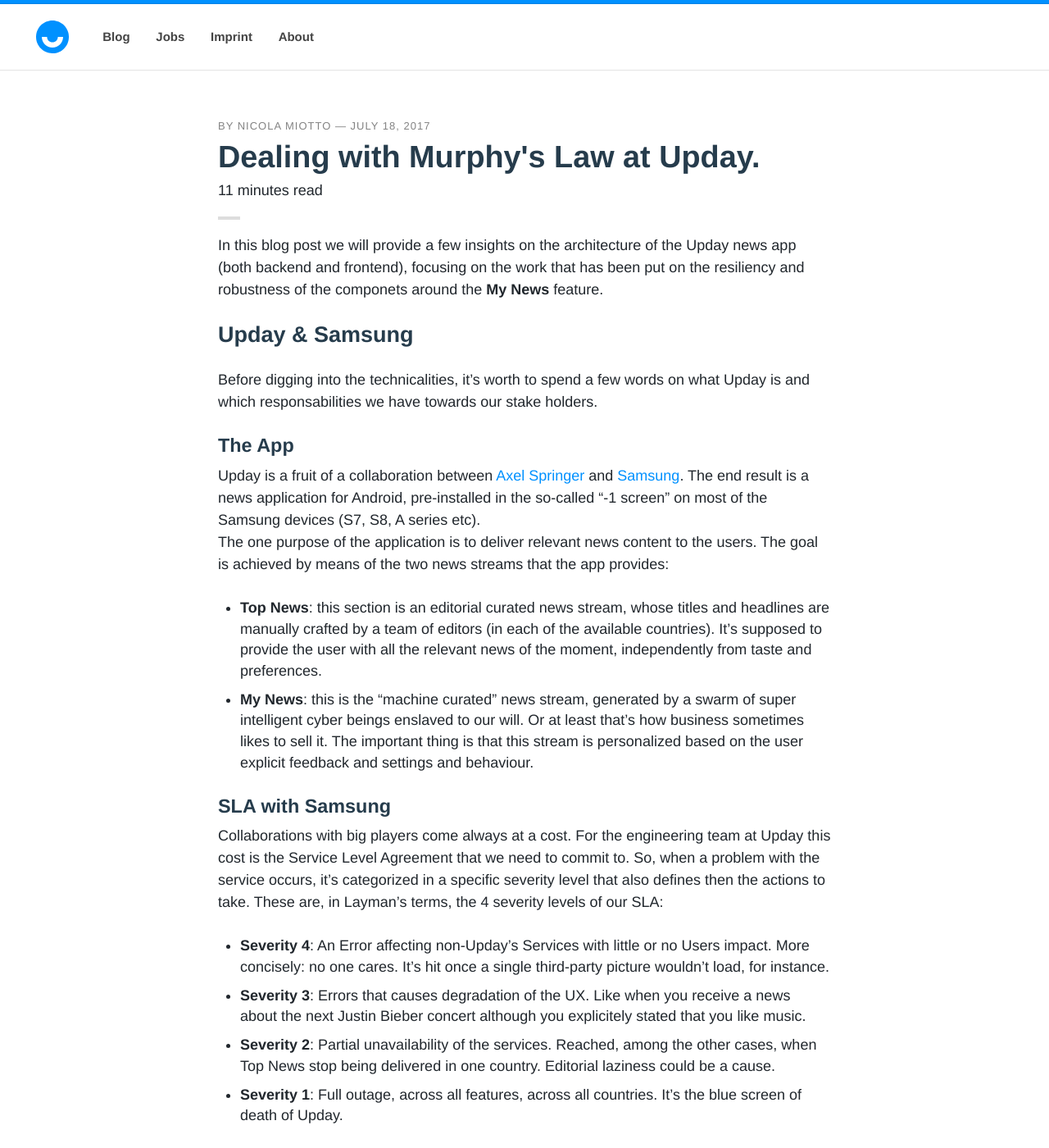
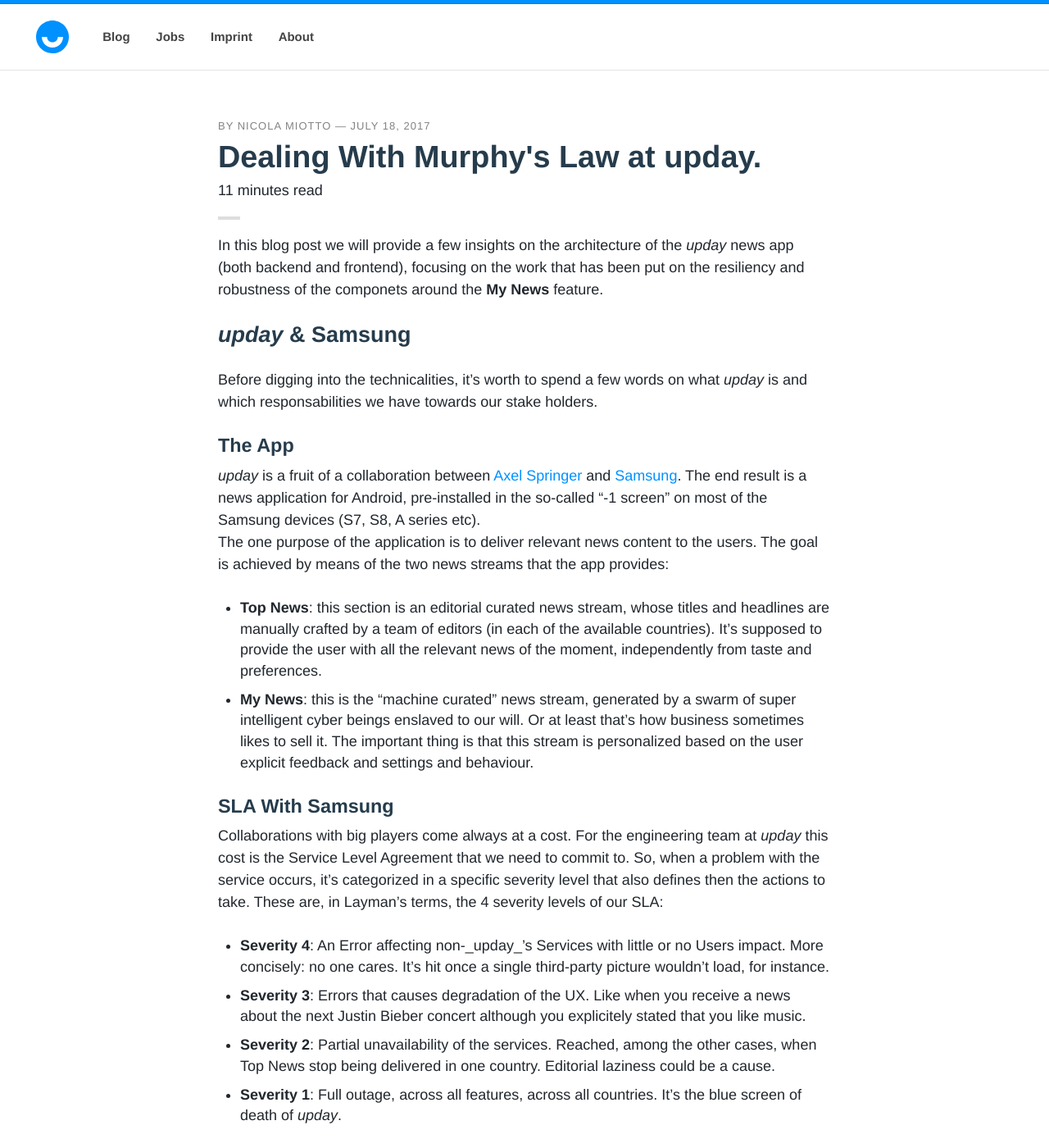
Before and after one commit to upday/upday.github.io, a Jekyll site: the page built from _posts/blog/2017-07-18-dealing-with-murphy-s-law-at-upday.md, in a window 1280 px wide and 1400 px high. Shown: the whole window at 82% size. Built offline with Jekyll 4.4.1, drawn with Linux system fonts in a browser that asks for light colours; nearby versions of some CDN libraries; some web fonts are replaced; comment, search, counter and statistics services are not loaded; some of the changed text lies outside the part shown.

Commit message:
Minor layout fixes

```diff
--- a/_posts/blog/2017-07-18-dealing-with-murphy-s-law-at-upday.md
+++ b/_posts/blog/2017-07-18-dealing-with-murphy-s-law-at-upday.md
@@ -1,47 +1,50 @@
 ---
 layout: post
-title: "Dealing with Murphy's Law at Upday."
-description: My News resiliency layers
+title: "Dealing With Murphy's Law at upday."
+description: My News Resiliency Layers
 modified:
 categories: blog
 author: nicola_miotto
-excerpt: In this blog post we will provide a few insights on the architecture of the Upday news app, focusing on the work put on the resiliency and robustness of the componets around the My News feature.
+excerpt: In this blog post we will provide a few insights on the architecture of the _upday_ news app, focusing on the work put on the resiliency and robustness of the componets around the My News feature.
 tags: [Resiliency, Architecture, Robustness, SLA]
 date: 2017-07-18T00:39:55-04:00
 ---
-In this blog post we will provide a few insights on the architecture of the Upday news app (both backend and frontend), focusing on the work that has been put on the resiliency and robustness of the componets around the __My News__ feature.
+In this blog post we will provide a few insights on the architecture of the _upday_ news app (both backend and frontend), focusing on the work that has been put on the resiliency and robustness of the componets around the __My News__ feature.
 
-## Upday & Samsung
+## _upday_ & Samsung
 
-Before digging into the technicalities, it's worth to spend a few words on what Upday is and which responsabilities we have towards our stake holders.
+Before digging into the technicalities, it's worth to spend a few words on what _upday_ is and which responsabilities we have towards our stake holders.
 
 ### The App
-Upday is a fruit of a collaboration between [Axel Springer](https://en.wikipedia.org/wiki/Axel_Springer_SE) and [Samsung](https://en.wikipedia.org/wiki/Samsung). The end result is a news application for Android, pre-installed in the so-called "-1 screen" on most of the Samsung devices (S7, S8, A series etc).<br>
+
+_upday_ is a fruit of a collaboration between [Axel Springer](https://en.wikipedia.org/wiki/Axel_Springer_SE) and [Samsung](https://en.wikipedia.org/wiki/Samsung). The end result is a news application for Android, pre-installed in the so-called "-1 screen" on most of the Samsung devices (S7, S8, A series etc).<br>
 The one purpose of the application is to deliver relevant news content to the users. The goal is achieved by means of the two news streams that the app provides:
+
 * __Top News__: this section is an editorial curated news stream, whose titles and headlines are manually crafted by a team of editors (in each of the available countries). It's supposed to provide the user with all the relevant news of the moment, independently from taste and preferences.
 * __My News__: this is the "machine curated" news stream, generated by a swarm of super intelligent cyber beings enslaved to our will. Or at least that's how business sometimes likes to sell it. The important thing is that this stream is personalized based on the user explicit feedback and settings and behaviour.
 
-### SLA with Samsung
+### SLA With Samsung
 
-Collaborations with big players come always at a cost. For the engineering team at Upday this cost is the Service Level Agreement that we need to commit to.
+Collaborations with big players come always at a cost. For the engineering team at _upday_ this cost is the Service Level Agreement that we need to commit to.
 So, when a problem with the service occurs, it's categorized in a specific severity level that also defines then the actions to take. These are, in Layman's terms, the 4 severity levels of our SLA:
 
-* __Severity 4__: An Error affecting non-Upday's Services with little or no Users impact. More concisely: no one cares. It's hit once a single third-party picture wouldn't load, for instance.
+* __Severity 4__: An Error affecting non-_upday_'s Services with little or no Users impact. More concisely: no one cares. It's hit once a single third-party picture wouldn't load, for instance.
 * __Severity 3__: Errors that causes degradation of the UX. Like when you receive a news about the next Justin Bieber concert although you explicitely stated that you like music.
 * __Severity 2__: Partial unavailability of the services. Reached, among the other cases, when Top News stop being delivered in one country. Editorial laziness could be a cause.
-* __Severity 1__: Full outage, across all features, across all countries. It's the blue screen of death of Upday.
+* __Severity 1__: Full outage, across all features, across all countries. It's the blue screen of death of _upday_.
 
-Each severity layer requires different response times, from days (less severe) to minutes (most severe). That's why at Upday we try **not to ever exceed Severity 3**, for the sake of our sleep and nerves.
+Each severity layer requires different response times, from days (less severe) to minutes (most severe). That's why at _upday_ we try **not to ever exceed Severity 3**, for the sake of our sleep and nerves.
 
-## General architecture for My News
+## General Architecture For My News
 
 Talking about our backend technology, we have always tried to structure our architecture in a Micro-Service oriented way. Sometimes we have services that are actually small and with contained use-cases, sometimes we build the Goldman Sachs of backends. The important thing is that each team has its own responsabilities and takes care of its own sh...tuff.<br>
 Therefore, each feature in the app has its own service or set of services, including Top New and My News. The outage of one does not imply the outage of the others.
 
 Given that the focus of this article is the availability of My News (the most tricky maybe), we will start by giving a brief overview of the stream structure and the architecture involved in this feature.
 
-### My News stream
-The My News section in Upday is a potentially endless scrollable list of full screen cards, each displaying the content of a news. A sample:
+### My News Stream
+
+The My News section in _upday_ is a potentially endless scrollable list of full screen cards, each displaying the content of a news. A sample:
 <br>
 <br>
 <img width="300" style="margin-left:25%" src="https://raw.githubusercontent.com/sirnicolaz/upday.github.io/mynews-availability/images/blog/mynews_availability/mynews_card.png" />
@@ -51,7 +54,8 @@
 
 Each note is built differently, some of them are even provided by specific micro-or-so-services. The whole My News stream is then, to some extent, very modular. Some notes are also not constrained by the user preferences (to provide a more serendipitous experience).
 
-### My News components
+### My News Components
+
 Below a simplified version of the components involved in the delivery of My News
 <br>
 
@@ -73,11 +77,11 @@
 
 Each of these components could fail and will fail at some point. The challenge is to make sure that the user doesn't notice or doesn't get really annoyed.
 
-# Unleash the [Chaos Monkey](https://github.com/Netflix/chaosmonkey)<sup>[1](#footnote-1)</sup>
+# Unleash The [Chaos Monkey](https://github.com/Netflix/chaosmonkey)<sup>[1](#footnote-1)</sup>
 
 We will see now what the failover mechanism in place for each of the surprises that [Murphy](https://en.wikipedia.org/wiki/Murphy%27s_law) has prepared for us.
 
-## Special notes
+## Special Notes
 
 As mentioned already, special notes define article subsets that are computed using specific technology. Our collaborative filtering note is, for instance, generated leveraging Apache Mahout. It happens that these components slow down or break once in a while, given their computationally intensive tasks and dependencies.
 <img style="margin: auto; margin-left: 25%; margin-top: 10px;" src="https://raw.githubusercontent.com/sirnicolaz/upday.github.io/mynews-availability/images/blog/mynews_availability/chaos_special.jpg?s" /><br/>
@@ -88,7 +92,8 @@
 
 __Severity level: 4__
 
-## Elasticsearch cluster
+## Elasticsearch Cluster
+
 Although it's quite a tough challenge to take down an Elasticsearch cluster, we still managed quite a few times to do it. Once AWS had networking issues and the whole cluster has been partitioned away from the Content Machine. This basically means that the Content Machine is isolated from our content storage.<br/>
 Mitigation:
 <img style="float: right; margin-top: 30px; margin-left: 10px; width: 350px" src="https://raw.githubusercontent.com/sirnicolaz/upday.github.io/mynews-availability/images/blog/mynews_availability/chaos_es.jpg?s"/><br/>
@@ -101,10 +106,11 @@
 <br/>
 __Severity level: 3-4__ (for at least 30 minutes. Degradation might become more noticeable after a longer time)
 
-## Preference provider
+## Preference Provider
 By being an "online synchronous component" (the load is proportional to the traffic), sudden traffic spikes and slow autoscaling can make temporarily shake temporarily, with slow downs and unavailabilities.<br/>
 <img style="margin: auto; margin-left: 25%; margin-top: 10px;" src="https://raw.githubusercontent.com/sirnicolaz/upday.github.io/mynews-availability/images/blog/mynews_availability/chaos_pp.jpg"/><br/>
-Mitigation:
+
+__Mitigation__:
 
 * __Circuit breaker and content degradation__: the content machine will again open the circuit if the Preference Provider takes longer then a minimum amount of time to reply or becomes unavailable. In this case, a symphony with all preferences switched on is generated.
 
@@ -113,9 +119,11 @@
 __Severity level: 3__
 
 ## Rabbit MQ
+
 The [RabbitMQ](https://www.rabbitmq.com/) cluster has been configured for high availability. Yet, it happened that a misconfiguration in the maximum open files on conjunction with a huge traffic slash, made the cluster partially go down and brain split during a wrong recovery (worst weekend ever for the the guys on call).<br/>
 <img style="margin: auto; margin-left: 25%; margin-top: 10px;" src="https://raw.githubusercontent.com/sirnicolaz/upday.github.io/mynews-availability/images/blog/mynews_availability/chaos_rabbit.jpg"/><br/>
-Mitigation:
+
+__Mitigation__:
 
 * __Switch to synchronous__: The My New Request proxy, upon recognizing the unavailability of the message queue service, will start calling the synchronous APIs of the Content Machine. The solution always gave us enough time to address the issue.
 
@@ -126,7 +134,8 @@
 ## Content Machine
 This component usually never fails, but when it fails, it fails epicly. It's usually when the on call engineer start getting cold sweats.<br/>
 <img style="margin: auto; margin-left: 25%; margin-top: 10px;" src="https://raw.githubusercontent.com/sirnicolaz/upday.github.io/mynews-availability/images/blog/mynews_availability/chaos_cm.jpg"/><br/>
-Mitigation:
+
+__Mitigation__:
 
 * __Default news__: the My News Request proxy keeps a cache of up-to-date default symphonies (fetched periodically from the content machine itself), that can be used during a prolongued outage of the content machine. These symphonies are not personalized.
 
@@ -134,7 +143,8 @@
 
 __Severity level: 3__
 
-## Full failure
+## Full Failure
+
 Sometimes the more external components go down (API-Gateway, My News proxy) or maybe there are even prolongued failures of multiple internal services. In these cases, there is not much to do if not praying...
 <img style="margin: auto; margin-left: 25%; margin-top: 10px; margin-bottom: 10px;" src="https://raw.githubusercontent.com/sirnicolaz/upday.github.io/mynews-availability/images/blog/mynews_availability/chaos_all.jpg"/><br/>
 ... it's not true. It's in these cases that the mother of all failovers kicks in. In order to give time to the ops to figure out the issue and fix it, the whole infrastructure is basically replaced. How? The solution below:
@@ -146,8 +156,10 @@
 __Severity level: 3__ (for around 30 minutes)
 <br><br>
 So far we never went beyond Severity level 3.
+
 # Conclusion
-This is just an overview of how we partly manage our backend availability at Upday. These are not the only measures that we use: many monitors and alerts (with [Datadog](https://www.datadoghq.com/) btw) have been deployed, some of them give us early clues of potential future problems (for instance low heap space on some instances, load going above average...). This gives us the chance to address issues before they explode into minor or major outages.<br>
+
+This is just an overview of how we partly manage our backend availability at _upday_. These are not the only measures that we use: many monitors and alerts (with [Datadog](https://www.datadoghq.com/) btw) have been deployed, some of them give us early clues of potential future problems (for instance low heap space on some instances, load going above average...). This gives us the chance to address issues before they explode into minor or major outages.<br>
 On top of this, it's worth mentioning the comprehensive amount of unit, integration and system tests that must be developed before any change can be deployed to production. Trust me: there would be a few outages per week if this would not be done. We are not in a condition where we can "simply hot fix production".<br>
 This is also just the current stage of our system: as we started, we had almost nothing of this in place and failure by failure we became more aware of how careful one has to be when dealing with big stakeholders and micro services (pun intended). Now we can kind of sleep well... usually.
 
```
